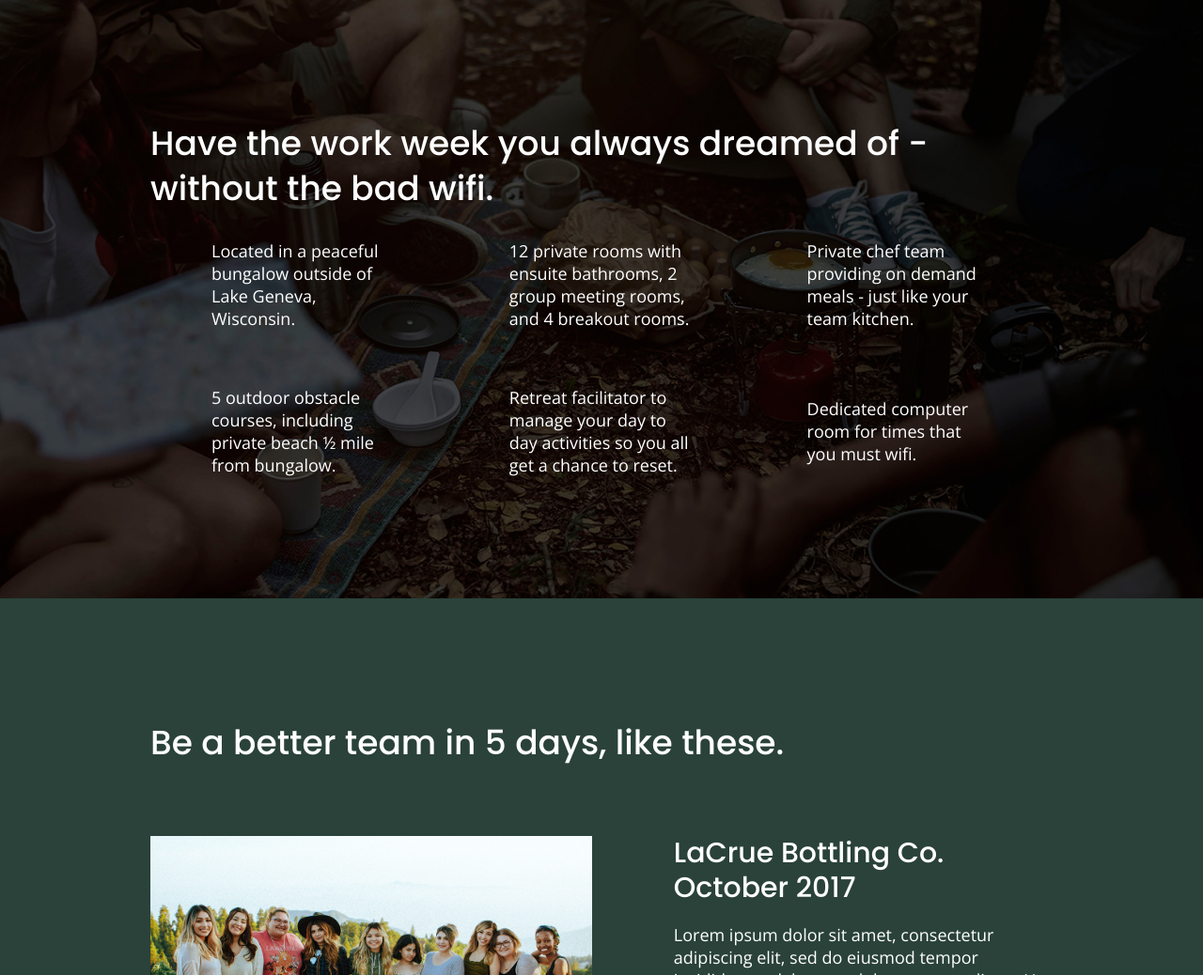
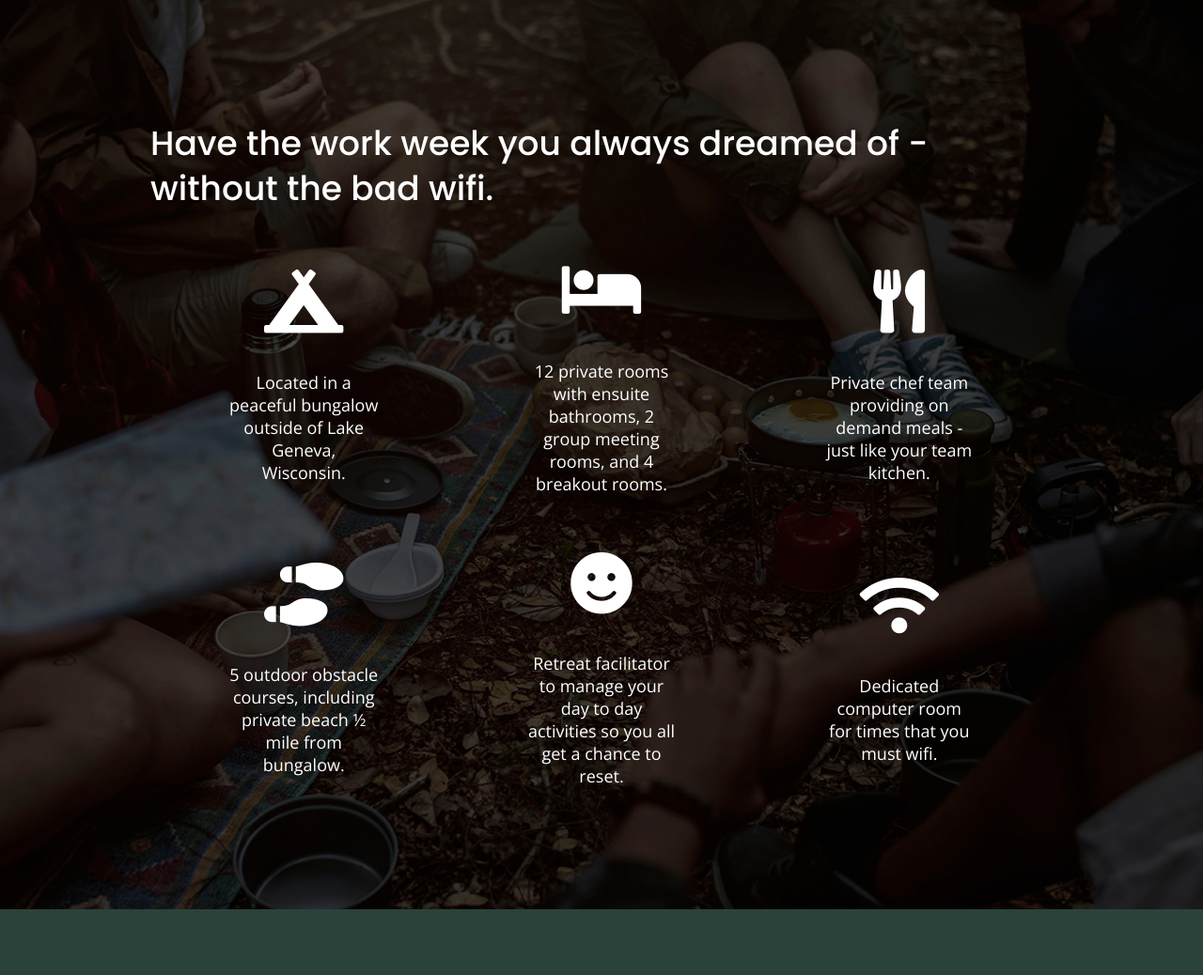
Before and after one commit to rachelecreedon/unplugged-retreat-website, a website built with Parcel: page index.html in a window 1280 px wide. Shown: the part 1020-2058 px from the top of the page at 94% size. Built offline with nearby package versions, Linux system fonts and the light colour scheme.

Commit message:
added features icons

```diff
--- a/css/main.css
+++ b/css/main.css
@@ -137,7 +137,7 @@ img {
 }
 
 figure {
-        margin: 0;
+  margin: 0;
 }
 
 address {
@@ -302,7 +302,7 @@ aside {
 }
 
 .features h2 {
-  margin-bottom: 30px;
+  margin-bottom: 60px;
 }
 
 
@@ -317,12 +317,19 @@ aside {
   width: 63%;
   margin: 30px 0;
 }
+
 .features-item-description {
   margin-top: 35px;
 }
 
 .features p {
+  text-align: center;
   margin: 0;
+}
+
+.features i {
+	font-size: 3.75em;
+  margin-bottom: 40px;
 }
 
 /* Mobile Reviews */
@@ -571,6 +578,7 @@ input[type=button] {
     justify-content: space-between;
     width: 100%;
   }
+
 /*Tablet Hero*/
 
 .hero {
@@ -608,7 +616,7 @@ input[type=button] {
   }
 
   .features h2 {
-    margin-bottom: 0px;
+    margin-bottom: 20px;
   }
   .features .features-item-description {
     width: 50%;
@@ -783,9 +791,9 @@ footer .copyright {
      flex-basis: 33%;
    }
 
-   .features .features-item-description {
+   /*.features .features-item-description {
     width: 62%;
-  }
+   } */
 
   /* Desktop Reviews */
 
--- a/index.html
+++ b/index.html
@@ -18,7 +18,8 @@
 
   <link rel="stylesheet" href="css/normalize.css">
   <link rel="stylesheet" href="css/main.css">
-
+  <!---<script src="https://kit.fontawesome.com/0f2af8f779.js" crossorigin="anonymous"></script> --->
+  <link rel="stylesheet" href="https://use.fontawesome.com/releases/v5.5.0/css/all.css" integrity="sha384-B4dIYHKNBt8Bc12p+WXckhzcICo0wtJAoU8YZTY5qE0Id1GSseTk6S+L3BlXeVIU" crossorigin="anonymous">
   <meta name="theme-color" content="#fafafa">
 
 <!-- Google Fonts -->
@@ -69,27 +70,39 @@
         <h2>Have the work week you always dreamed of - without the bad wifi.</h2>
         <div class="features-items">
           <article>
-            <p class="fontawesome-icon"></p>
+            <p class="fontawesome-icon">
+              <i class="fas fa-campground"></i>
+            </p>
             <p class="features-item-description">Located in a peaceful bungalow outside of Lake Geneva, Wisconsin.</p>
           </article>
           <article>
-            <p class="fontawesome-icon"></p>
+            <p class="fontawesome-icon">
+              <i class="fas fa-bed"></i>
+            </p>
             <p class="features-item-description">12 private rooms with ensuite bathrooms, 2 group meeting rooms, and 4 breakout rooms.</p>
           </article>
           <article>
-            <p class="fontawesome-icon"></p>
+            <p class="fontawesome-icon">
+              <i class="fas fa-utensils"></i>
+            </p>
             <p class="features-item-description">Private chef team providing on demand meals - just like your team kitchen.</p>
           </article>
           <article>
-            <p class="fontawesome-icon"></p>
+            <p class="fontawesome-icon">
+              <i class="fas fa-shoe-prints"></i>
+            </p>
             <p class="features-item-description">5 outdoor obstacle courses, including private beach ½ mile from bungalow.</p>
           </article>
           <article>
-            <p class="fontawesome-icon"></p>
+            <p class="fontawesome-icon">
+              <i class="fas fa-smile"></i>
+            </p>
             <p class="features-item-description">Retreat facilitator to manage your day to day activities so you all get a chance to reset.</p>
           </article>
           <article>
-            <p class="fontawesome-icon"></p>
+            <p class="fontawesome-icon">
+              <i class="fas fa-wifi"></i>
+            </p>
             <p class="features-item-description">Dedicated computer room for times that you must wifi.</p>
           </article>
         </div>
```
Also changed, not shown: about/index.html (+1 -0 lines), faq/index.html (+1 -0 lines).
